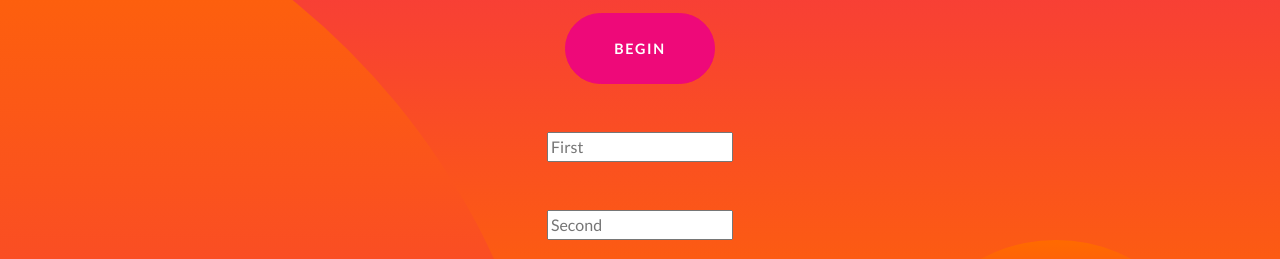
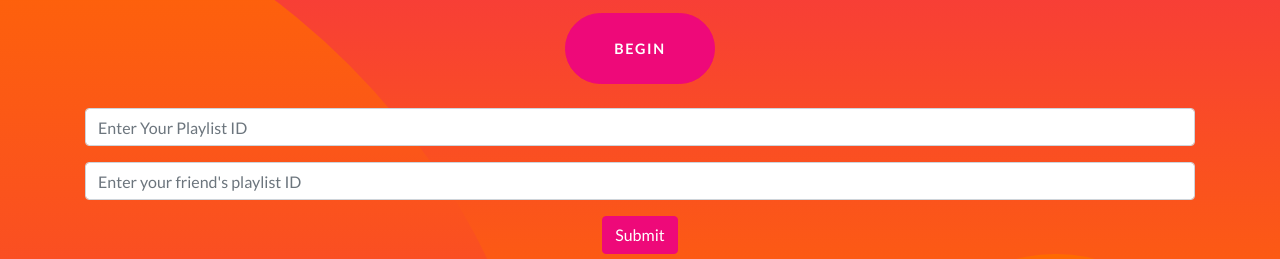
Before and after one commit to lorena-b/SuperList, a website: page client/views/bootstrap/index.html in a window 1280 px wide. Shown: the part 519-778 px from the top of the page. Drawn offline with nearby package versions, Linux system fonts and the light colour scheme.

Commit message:
text input

```diff
--- a/client/views/bootstrap/css/one-page-wonder.css
+++ b/client/views/bootstrap/css/one-page-wonder.css
@@ -158,11 +158,3 @@ header.masthead .bg-circle-4 {
 .btn-secondary:focus {
   box-shadow: 0 0 0 0.2rem rgba(255, 106, 0, 0.5);
 }
-
-#ip1 {
-  border-radius: 18px;
-  background: #600;
-  padding: 20px;
-  width: 200px;
-  height: 15px;
-}
--- a/client/views/bootstrap/index.html
+++ b/client/views/bootstrap/index.html
@@ -11,6 +11,7 @@
   <title>Spotify Project</title>
 
   <!-- Bootstrap core CSS -->
+  <link rel="stylesheet" href="https://maxcdn.bootstrapcdn.com/bootstrap/4.0.0/css/bootstrap.min.css" integrity="sha384-Gn5384xqQ1aoWXA+058RXPxPg6fy4IWvTNh0E263XmFcJlSAwiGgFAW/dAiS6JXm" crossorigin="anonymous">
   <link href="vendor/bootstrap/css/bootstrap.min.css" rel="stylesheet">
 
   <!-- Custom fonts for this template -->
@@ -49,15 +50,20 @@
 
         <h2 class="masthead-subheading mb-0">Make a playlist with songs in common with your friends!</h2>
         <a href="http://localhost:8888/login" class="btn btn-primary btn-xl rounded-pill mt-5">Begin</a>
-        <form class="textarea">
-          <br/>
-          <br/>
-          <input type="text" id="ip1" placeholder="First">
-          <br/>
-          <br/>
-          <br/>
-          <input type="text" id="ip2" placeholder="Second">
+
+        <!-- Text Input -->
+        <br/>
+        <br/>
+        <form>
+          <div class="form-group">
+            <input type="email" class="form-control" id="exampleInputEmail1" aria-describedby="emailHelp" placeholder="Enter Your Playlist ID">
+          </div>
+          <div class="form-group">
+            <input type="password" class="form-control" id="exampleInputPassword1" placeholder="Enter your friend's playlist ID">
+          </div>
+          <button type="submit" class="btn btn-primary">Submit</button>
         </form>
+
       </div>
     </div>
     <div class="bg-circle-1 bg-circle"></div>
@@ -79,8 +85,6 @@
 </div>
 </section>
 
-
-
   <!-- Footer -->
   <footer class="py-5 bg-black">
     <div class="container">
```
